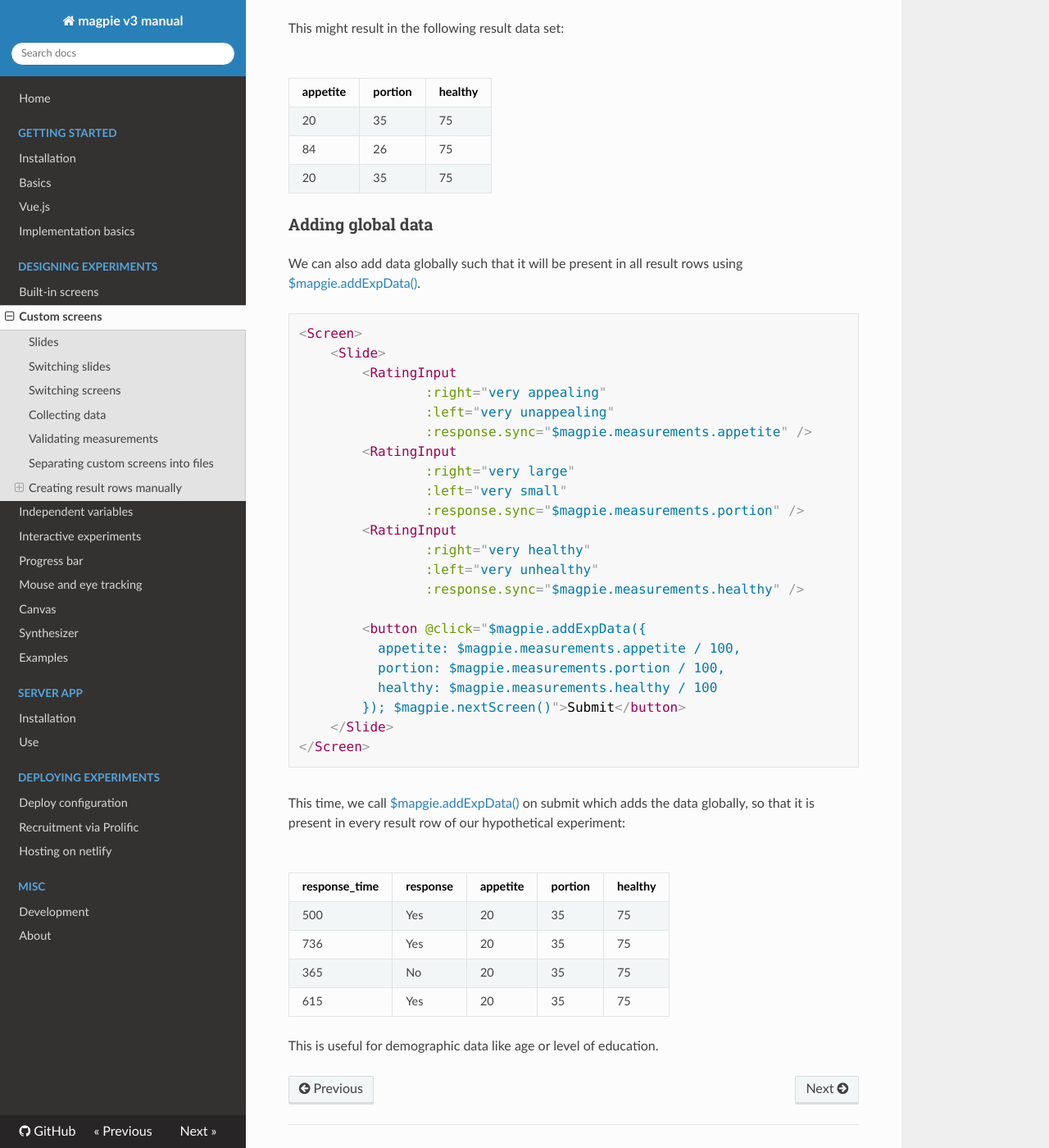
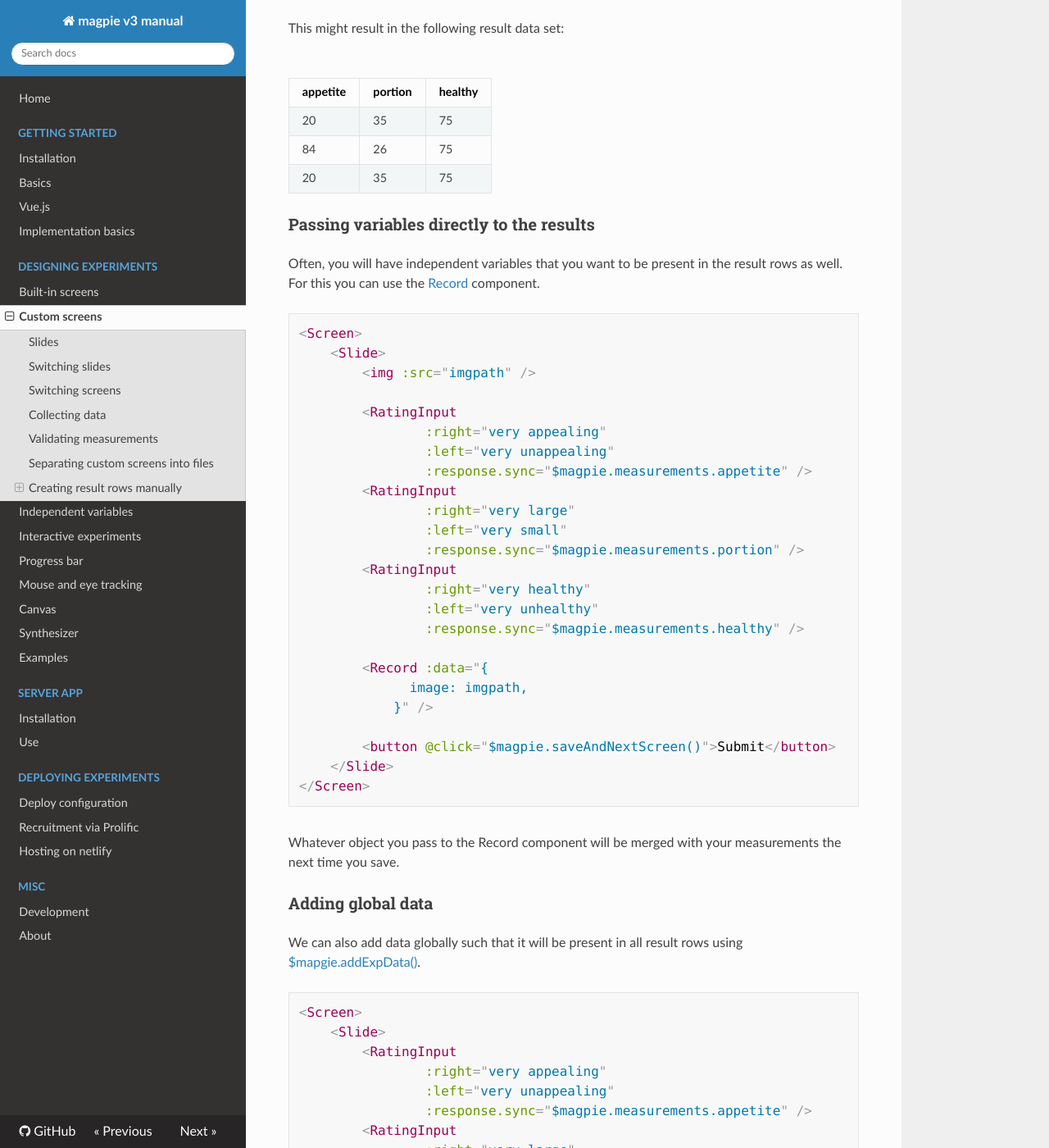
Before and after one commit to magpie-ea/magpie-v3-docs, an MkDocs documentation site: the page built from docs/01_designing_experiments/01_custom_screens.md, in a window 1280 px wide and 1400 px high, scrolled down 10234 px. Shown: the whole window at 82% size. Built offline with MkDocs 1.6.1, drawn with Linux system fonts in a browser that asks for light colours.

Commit message:
Custom Screens: Document Record

````diff
--- a/docs/01_designing_experiments/01_custom_screens.md
+++ b/docs/01_designing_experiments/01_custom_screens.md
@@ -414,6 +414,39 @@ This might result in the following result data set:
 |84|26|75|
 |20|35|75|
 
+### Passing variables directly to the results
+Often, you will have independent variables that you want to be present in the result rows as well.
+For this you can use the [Record](https://magpie-reference.netlify.app/#record) component.
+
+```html
+<Screen>
+    <Slide>
+        <img :src="imgpath" />
+
+        <RatingInput
+                :right="very appealing"
+                :left="very unappealing"
+                :response.sync="$magpie.measurements.appetite" />
+        <RatingInput
+                :right="very large"
+                :left="very small"
+                :response.sync="$magpie.measurements.portion" />
+        <RatingInput
+                :right="very healthy"
+                :left="very unhealthy"
+                :response.sync="$magpie.measurements.healthy" />
+
+        <Record :data="{
+              image: imgpath,
+            }" />
+
+        <button @click="$magpie.saveAndNextScreen()">Submit</button>
+    </Slide>
+</Screen>
+```
+
+Whatever object you pass to the Record component will be merged with your measurements the next time you save.
+
 ### Adding global data
 We can also add data globally such that it will be present in all result rows using [$mapgie.addExpData()](https://magpie-reference.netlify.app/#Magpie+addExpData).
 
````
